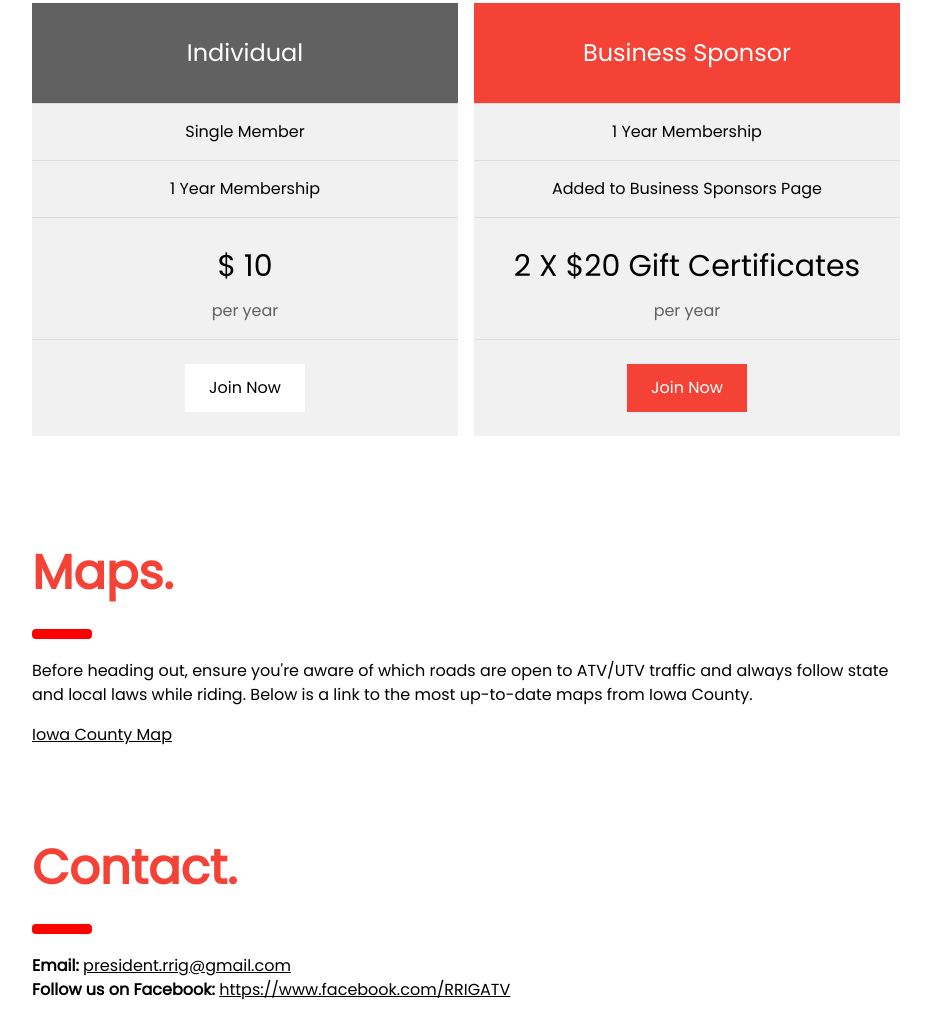
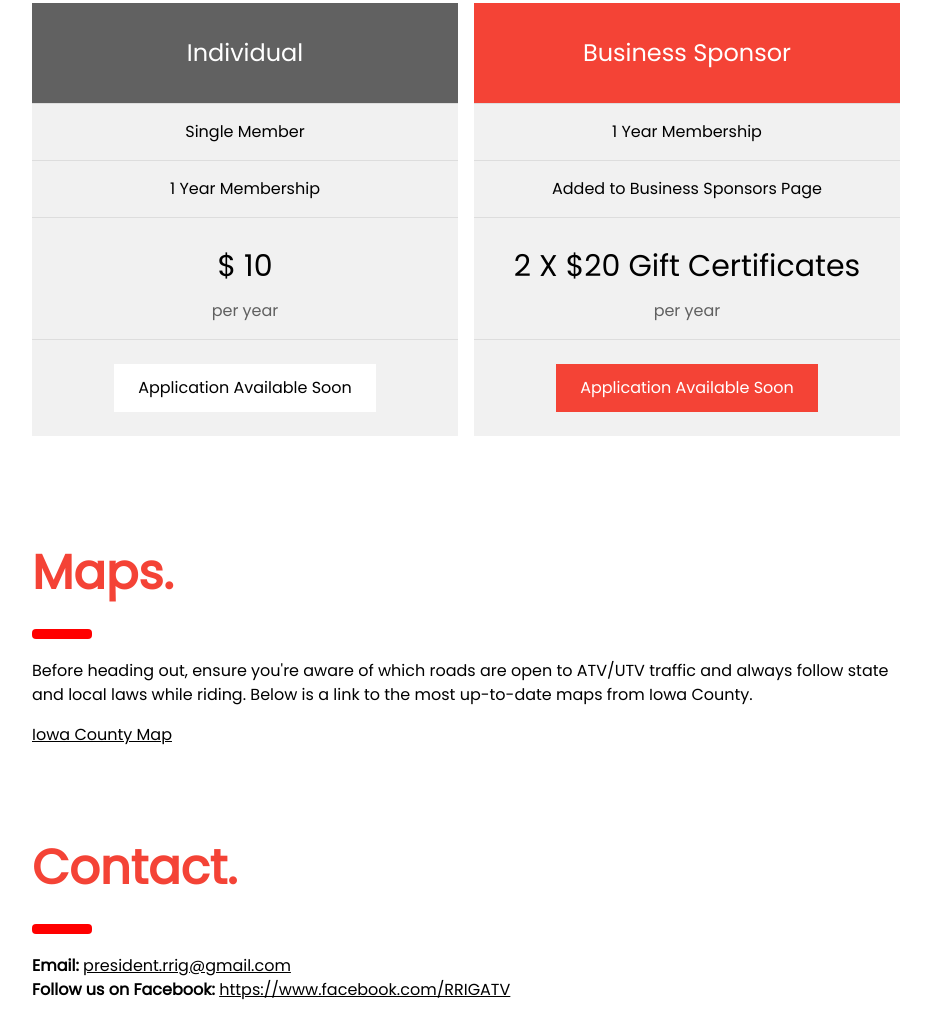
Before and after one commit to kodybrand/rrigwi, a plain HTML site: page index.html in a window 1280 px wide. Shown: the part 1068-2087 px from the top of the page, without its empty margins (324-1255 px from the left). Drawn offline with nearby package versions, Linux system fonts and the light colour scheme.

Commit message:
coming soon

```diff
--- a/index.html
+++ b/index.html
@@ -186,7 +186,7 @@
               <button
                 class="w3-button w3-white w3-padding-large w3-hover-black"
               >
-                Join Now
+                Application Available Soon
               </button>
             </li>
           </ul>
@@ -203,7 +203,7 @@
             </li>
             <li class="w3-light-grey w3-padding-24">
               <button class="w3-button w3-red w3-padding-large w3-hover-black">
-                Join Now
+                Application Available Soon
               </button>
             </li>
           </ul>
```
